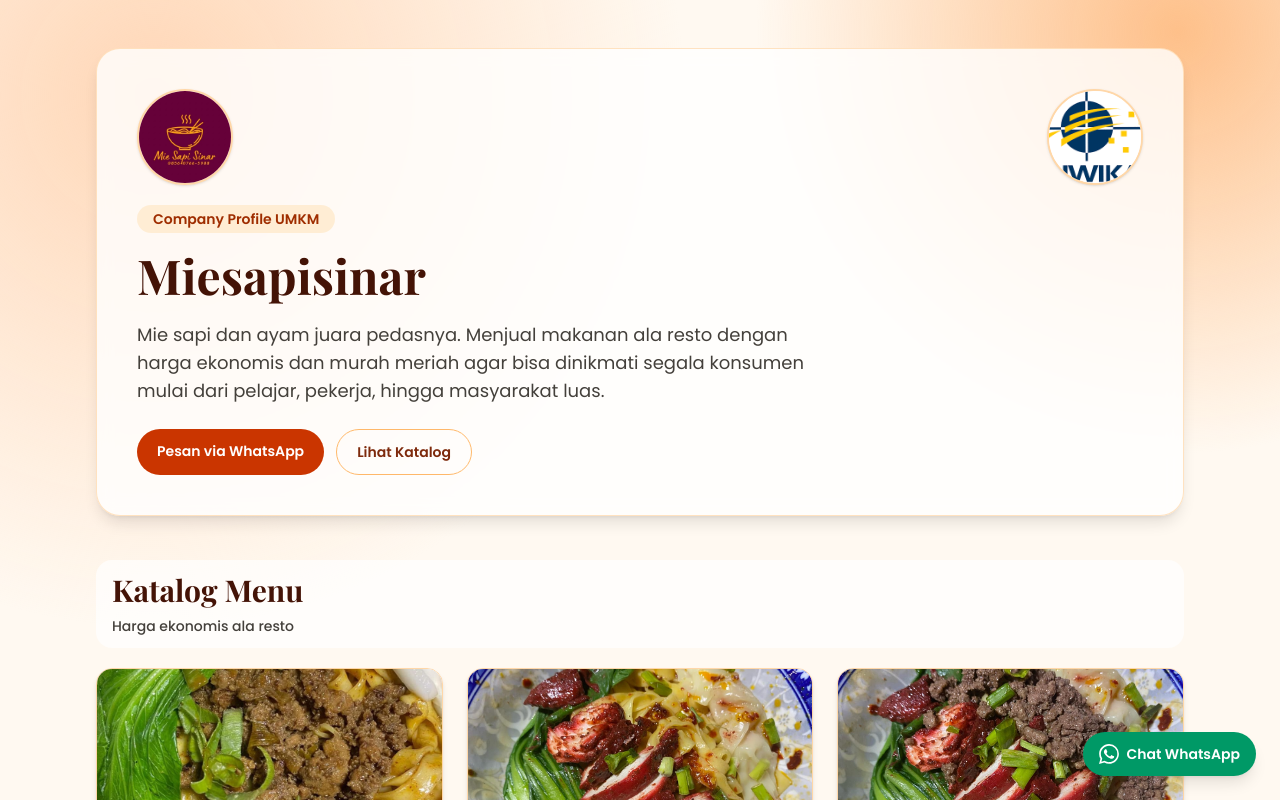
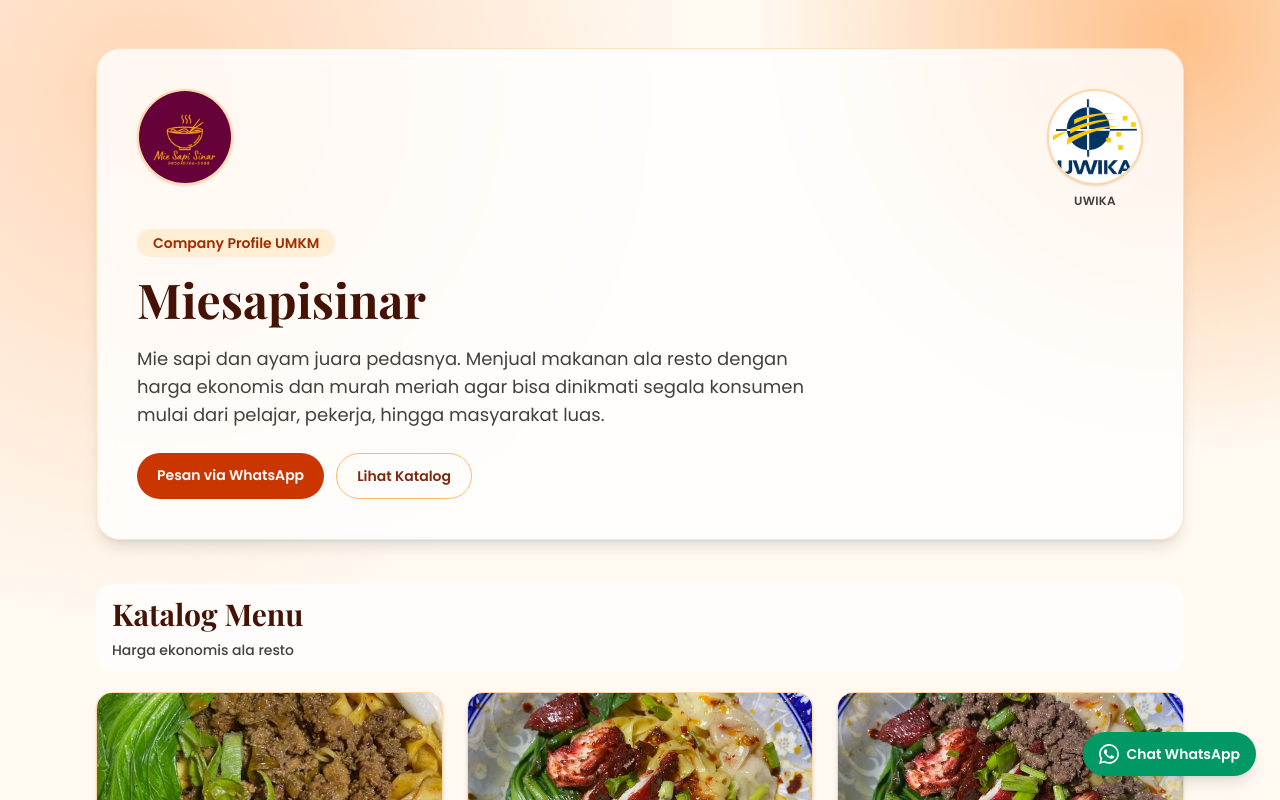
Before and after one commit to kelvinsatriahendra/miesapisinar-web, a Next.js app: page / in a window 1280 px wide. Shown: the top 800 px of the page. Built offline with nearby package versions, Linux system fonts and the light colour scheme.

Commit message:
Improve UWIKA logo visibility and alignment in hero

```diff
--- a/app/page.tsx
+++ b/app/page.tsx
@@ -59,13 +59,18 @@ export default function Home() {
               priority
             />
           </div>
+          <div className="flex flex-col items-center gap-2">
             <div className="relative h-20 w-20 overflow-hidden rounded-full border-2 border-orange-200 bg-white shadow-sm sm:h-24 sm:w-24">
               <Image
                 src="/logo-uwika.png"
                 alt="Logo UWIKA"
                 fill
-              className="object-cover"
+                className="object-contain p-1"
               />
+            </div>
+            <p className="text-[10px] font-semibold tracking-wide text-stone-700 sm:text-xs">
+              UWIKA
+            </p>
           </div>
         </div>
         <p className="mb-3 inline-flex rounded-full bg-orange-100 px-4 py-1 text-sm font-semibold text-orange-800">
```
Lines whose indentation alone changed are shown as unchanged.
